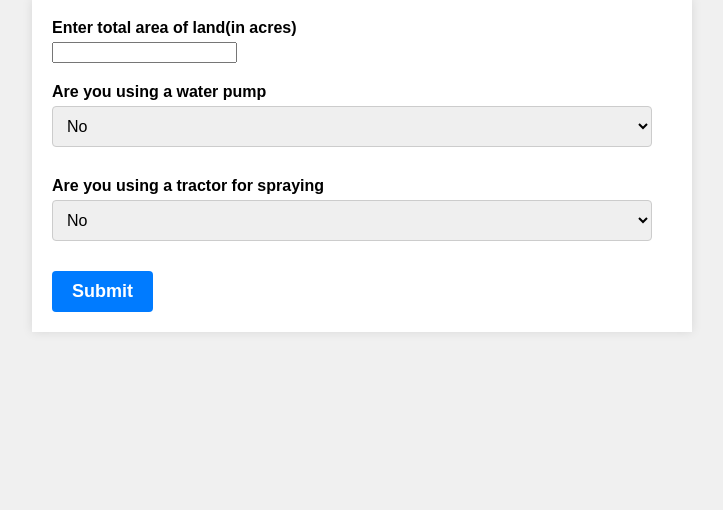
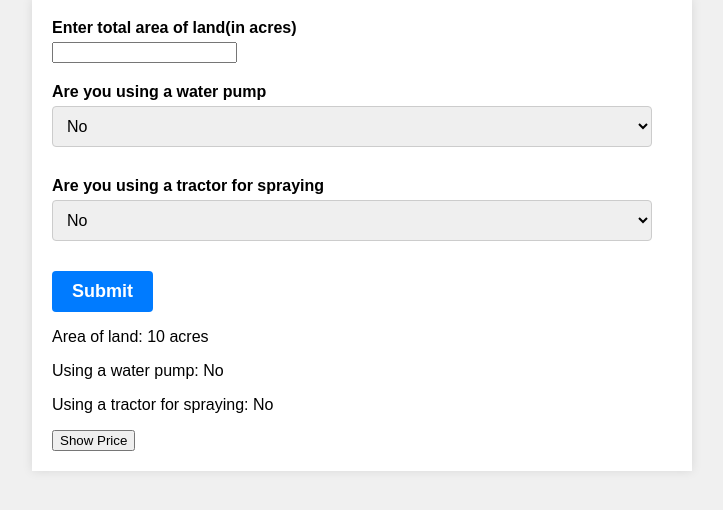
Before and after one commit to bajajharshit/rbl2024, a Flask app: template templates/result.html in a window 1280 px wide. Shown: the part 241-751 px from the top of the page, without its empty margins (278-1001 px from the left). Run offline with Flask 3, Linux system fonts and the light colour scheme; the template is opened without the code that fills it: most values are stand-ins (such as "Sample title", 1, 10 or a date in 2020); parts of the project's set-up code (start-up, migrations or seed data) failed here and were passed over.

Commit message:
New Route in Development and Fertilizer.html

```diff
--- a/app.py
+++ b/app.py
@@ -1,6 +1,9 @@
 from flask import Flask, render_template, request, redirect, url_for
 import pickle
-
+import requests
+from bs4 import BeautifulSoup
+import re
+global fertilizer_name
 app = Flask(__name__)
 
 # Load the machine learning models from pickle files
@@ -24,7 +27,7 @@ def index():
         # Use the loaded model to make predictions
         result = fertilizer.classes_[model.predict([input])[0]]
 
-        global fertilizer_name
+
         fertilizer_name = result
 
 
@@ -33,12 +36,90 @@ def index():
 
     return render_template('index.html')
 
-@app.route('/result')
 
+
+@app.route('/result', methods=['GET', 'POST'])
 def result():
-    prediction = request.args.get('prediction')
-    return render_template('result.html', prediction=prediction)
+    if request.method == 'POST':
+        # Assuming the form inputs are sent as POST data
+        area_land = request.form.get('field1')
+        water_pump = request.form.get('dropdown2')
+        tractor_spraying = request.form.get('dropdown3')
 
+        # Assuming 'prediction' is passed as a query parameter
+        prediction = request.args.get('prediction', '')
+        return redirect(url_for('fetch_price', prediction=prediction))
+
+        # return render_template('result.html', prediction=prediction, area_land=area_land, water_pump=water_pump, tractor_spraying=tractor_spraying)
+    else:
+        prediction = request.args.get('prediction', '')
+        return render_template('result.html', prediction=prediction)
+
+
+
+
+@app.route('/fetchprice', methods=['GET', 'POST'])
+def fetch_price():
+    if request.method == 'GET':
+        prediction = request.args.get('prediction', '')
+        fertilizer_name2 = prediction
+
+        urea_url = 'https://gogarden.co.in/products/urea-fertilizers-for-plants-46-nitrogen-fertilizer-soil-application-and-100-water-soluble-1?variant=45157595316497'
+        dap_url = 'https://indiangardens.in/products/copy-of-dap-fertilizer-for-all-plant-1-kg'
+        twenty_twenty_url = 'https://gogarden.co.in/products/npk-20-20-20-water-soluble-fertilizer-for-plants-or-abundant-flowering-and-plant-growth-fertilizer-for-home-plants-100-water-soluble-400-gm-pack'
+
+        urea_price_class = 'price-item price-item--regular'  # Replace with the actual class name
+        dap_price_class = 'price-item price-item--regular'  # Replace with the actual class name
+        twenty_twenty_price_class = 'price-item price-item--sale'  # Replace with the actual class name
+
+        if fertilizer_name2.lower() == 'urea':
+            price = get_fertilizer_price('urea', urea_url, urea_price_class)
+        elif fertilizer_name2.lower() == 'dap':
+            price = get_fertilizer_price('dap', dap_url, dap_price_class)
+        elif fertilizer_name2.lower() == '20-20-20':
+            price = get_fertilizer_price('20-20-20', twenty_twenty_url, twenty_twenty_price_class)
+        else:
+            price = None
+
+        if price is not None:
+            return render_template('fertilizer.html', fertilizer_name=fertilizer_name2, price=price)
+        else:
+            return render_template('fertilizer.html', fertilizer_name=fertilizer_name2, price="Failed to fetch price.")
+
+    return render_template('fertilizer.html')
+
+
+def extract_integer_price(price_string):
+    # Extract only the numeric part from the string
+    numeric_part = re.search(r'\b(\d+(\.\d+)?)\b', price_string)
+
+    if numeric_part:
+        price_as_string = numeric_part.group(1)
+        # Convert the numeric part to an integer
+        fertilizer_price = int(float(price_as_string))  # Convert to float first to handle decimal points
+        return fertilizer_price
+    else:
+        return None  # No numerical value found in the string.
+
+def get_fertilizer_price(fertilizer_name, url, price_class):
+    # Get the URL for the specified fertilizer
+    response = requests.get(url)
+
+    if response.status_code == 200:
+        soup = BeautifulSoup(response.text, 'html.parser')
+        # Adjust the code to extract the price based on the HTML structure of the website
+        # This is just an example, you need to inspect the actual structure of the websites
+        price_element = soup.find('span', {'class': price_class})
+
+        if price_element:
+            price_as_string = price_element.text.strip().replace('Rs.', '').replace(',', '').strip()
+            fertilizer_price = extract_integer_price(price_as_string)
+            if(fertilizer_name == '20-20-20') : return fertilizer_price*12.5
+            return fertilizer_price
+        else:
+            return None  # Price information not found
+    else:
+        return None  # Failed to retrieve data
 
 if __name__ == '__main__':
     app.run(debug=True)
--- a/templates/result.html
+++ b/templates/result.html
@@ -8,14 +8,13 @@
 </head>
 <body>
     <header>
-        <h1 class="slogan">जय जवान जय किसान</h1>
+        <h1 class="slogan">जय  जवान  जय  किसान</h1>
     </header>
     <div id="fertilizerDiv">
         Your predicted fertilizer is <span>{{ prediction }}</span>
     </div>
     <main>
-
-        <form method="POST" action="/">
+        <form method="POST" action="{{ url_for('result') }}">
             <div class="form-field">
                 <label for="field1">Enter total area of land(in acres)</label>
                 <input type="number" id="field1" name="field1" required>
@@ -28,8 +27,8 @@
                 </select>
             </div>
             <div class="form-field">
-                <label for="dropdown2">Are you using a tractor for spraying</label>
-                <select id="dropdown2" name="dropdown2">
+                <label for="dropdown3">Are you using a tractor for spraying</label>
+                <select id="dropdown3" name="dropdown3">
                     <option value="0">No</option>
                     <option value="1">Yes</option>
                 </select>
@@ -38,6 +37,17 @@
             <input type="submit" value="Submit" class="submit-button">
         </form>
 
+        <!-- Display the inputs and fertilizer name -->
+        <div>
+            <p>Area of land: {{ area_land }} acres</p>
+            <p>Using a water pump: {{ 'Yes' if water_pump == '1' else 'No' }}</p>
+            <p>Using a tractor for spraying: {{ 'Yes' if tractor_spraying == '1' else 'No' }}</p>
+        </div>
+
+        <form action="{{ url_for('fetch_price') }}" method="GET">
+            <button type="submit">Show Price</button>
+        </form>
     </main>
+
 </body>
 </html>
```
Also changed, not shown: templates/fertilizer.html (added, +13 -0 lines), 3 other files.
